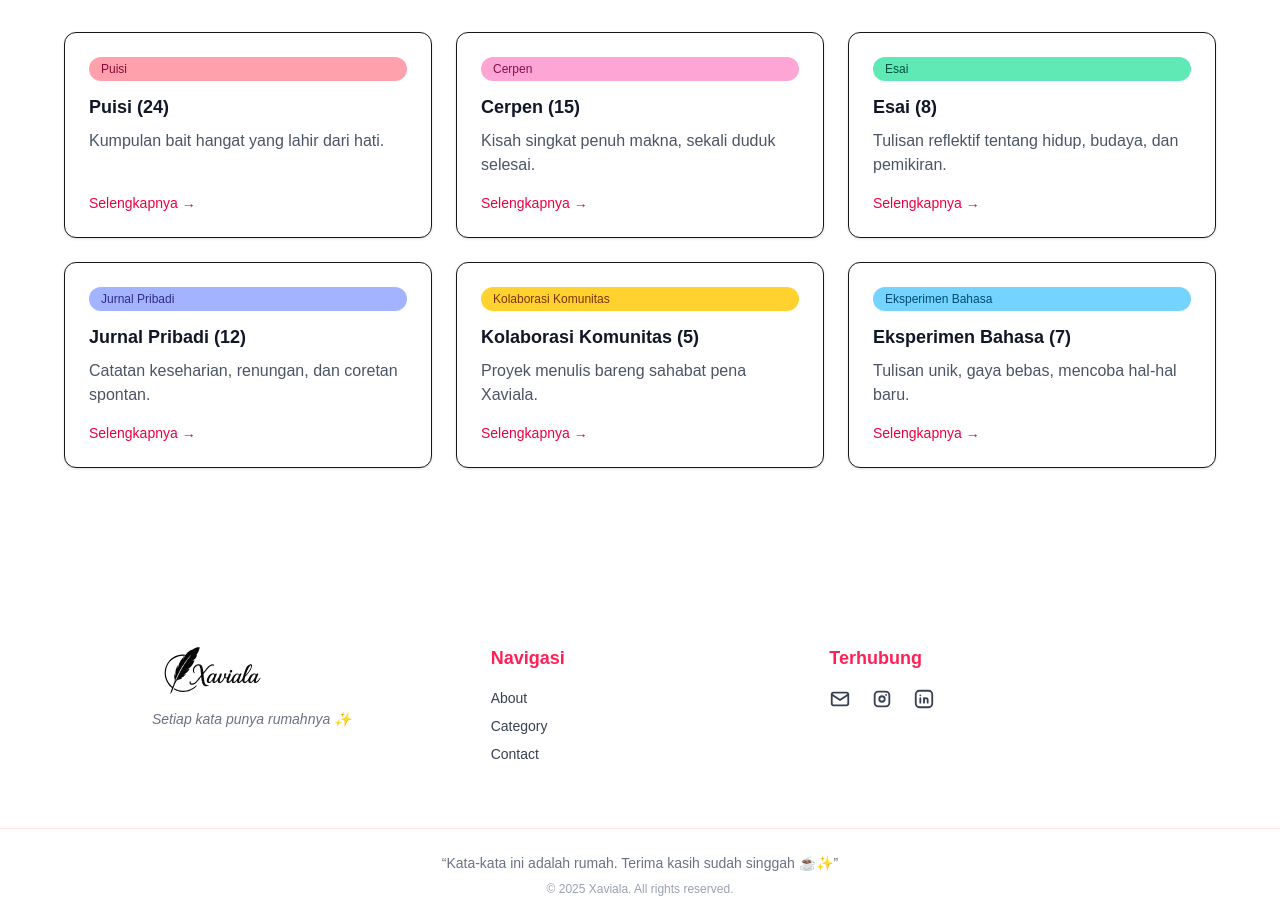
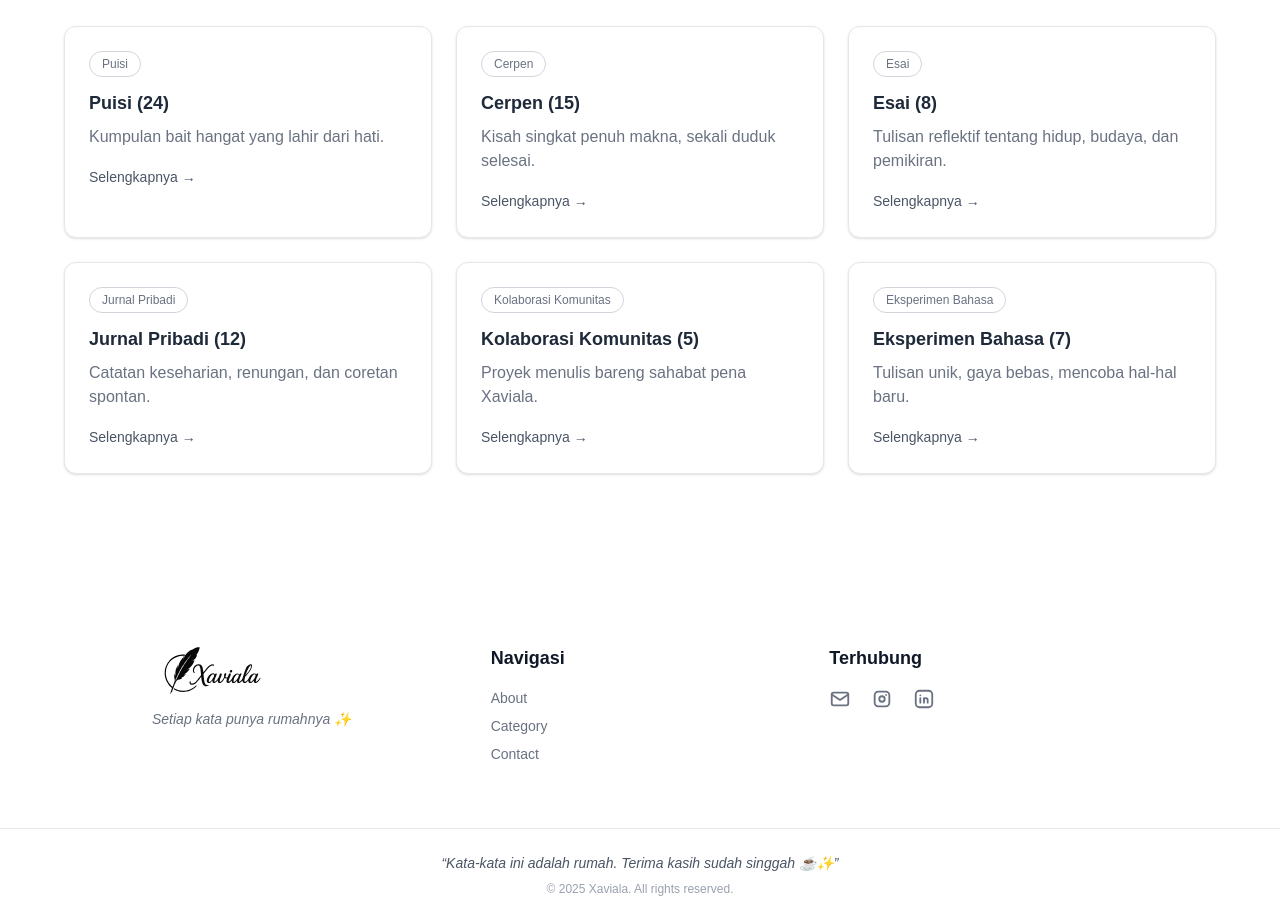
Before and after one commit to rezachairul/xaviala, a Next.js app: page / in a window 1280 px wide. Shown: the part 1020-1941 px from the top of the page. Built offline with nearby package versions, Linux system fonts and the light colour scheme.

Commit message:
`Refactor explore, footer, category and contact pages to use consistent color scheme and hover effects`

```diff
--- a/components/templates/Category.jsx
+++ b/components/templates/Category.jsx
@@ -1,22 +1,22 @@
 export default function Category() {
   const categories = [
-    { name: "Puisi", desc: "Kumpulan bait hangat yang lahir dari hati.", count: 24 },
-    { name: "Cerpen", desc: "Kisah singkat penuh makna, sekali duduk selesai.", count: 15 },
-    { name: "Esai", desc: "Tulisan reflektif tentang hidup, budaya, dan pemikiran.", count: 8 },
-    { name: "Jurnal Pribadi", desc: "Catatan keseharian, renungan, dan coretan spontan.", count: 12 },
-    { name: "Kolaborasi Komunitas", desc: "Proyek menulis bareng sahabat pena Xaviala.", count: 5 },
-    { name: "Eksperimen Bahasa", desc: "Tulisan unik, gaya bebas, mencoba hal-hal baru.", count: 7 },
+    { name: "Puisi", desc: "Kumpulan bait hangat yang lahir dari hati.", count: 24, color: "rose" },
+    { name: "Cerpen", desc: "Kisah singkat penuh makna, sekali duduk selesai.", count: 15, color: "pink" },
+    { name: "Esai", desc: "Tulisan reflektif tentang hidup, budaya, dan pemikiran.", count: 8, color: "emerald" },
+    { name: "Jurnal Pribadi", desc: "Catatan keseharian, renungan, dan coretan spontan.", count: 12, color: "indigo" },
+    { name: "Kolaborasi Komunitas", desc: "Proyek menulis bareng sahabat pena Xaviala.", count: 5, color: "amber" },
+    { name: "Eksperimen Bahasa", desc: "Tulisan unik, gaya bebas, mencoba hal-hal baru.", count: 7, color: "sky" },
   ];
 
   return (
     <section
       id="category"
-      className="w-full min-h-screen py-20 bg-gradient-to-b from-white to-pink-50 text-gray-800"
+      className="w-full min-h-screen py-20 bg-gradient-to-b from-white to-gray-50 text-gray-800"
     >
       <div className="max-w-7xl mx-auto px-6">
         {/* Header */}
         <div className="text-center mb-16">
-          <h1 className="text-4xl sm:text-5xl font-bold mb-4 bg-gradient-to-r from-rose-400 via-pink-500 to-amber-500 bg-clip-text text-transparent drop-shadow-sm">
+          <h1 className="text-4xl sm:text-5xl font-bold mb-4 text-gray-900">
             Kategori Tulisan
           </h1>
           <p className="text-gray-600 max-w-2xl mx-auto text-lg leading-relaxed">
@@ -25,18 +25,29 @@ export default function Category() {
             Jelajahi rumah kata ini, tempat imajinasi, cerita, dan rasa bertemu dengan kehangatan.
           </p>
         </div>
+
         {/* Grid Card */}
         <div className="grid sm:grid-cols-2 lg:grid-cols-3 gap-10">
           {categories.map((cat, i) => (
             <div
               key={i}
-              className="p-8 rounded-2xl shadow-md border border-gray-200 bg-white hover:shadow-xl hover:-translate-y-2 transition-all duration-300"
+              className={`
+                group p-8 rounded-2xl shadow-md border border-gray-200 bg-white
+                hover:shadow-xl hover:-translate-y-2 transition-all duration-300
+                hover:border-${cat.color}-300 hover:bg-${cat.color}-50
+              `}
             >
-              <h2 className="text-2xl font-semibold mb-2 text-gray-900">
+              <h2 className="text-2xl font-semibold mb-2 text-gray-900 group-hover:text-gray-800">
                 {cat.name}
               </h2>
               <p className="text-base text-gray-600 mb-4">{cat.desc}</p>
-              <span className="inline-block text-sm font-medium text-rose-600 bg-rose-50 px-3 py-1 rounded-full">
+              <span
+                className={`
+                  inline-block text-sm font-medium px-3 py-1 rounded-full
+                  bg-gray-100 text-gray-600 border border-gray-300
+                  group-hover:bg-${cat.color}-100 group-hover:text-${cat.color}-700 group-hover:border-${cat.color}-300
+                `}
+              >
                 {cat.count} tulisan
               </span>
             </div>
--- a/components/templates/Explore.jsx
+++ b/components/templates/Explore.jsx
@@ -1,10 +1,10 @@
 const categories = [
-  { name: "Puisi", desc: "Kumpulan bait hangat yang lahir dari hati.", count: 24, color: "bg-rose-300 text-rose-900" },
-  { name: "Cerpen", desc: "Kisah singkat penuh makna, sekali duduk selesai.", count: 15, color: "bg-pink-300 text-pink-900" },
-  { name: "Esai", desc: "Tulisan reflektif tentang hidup, budaya, dan pemikiran.", count: 8, color: "bg-emerald-300 text-emerald-900" },
-  { name: "Jurnal Pribadi", desc: "Catatan keseharian, renungan, dan coretan spontan.", count: 12, color: "bg-indigo-300 text-indigo-900" },
-  { name: "Kolaborasi Komunitas", desc: "Proyek menulis bareng sahabat pena Xaviala.", count: 5, color: "bg-amber-300 text-amber-900" },
-  { name: "Eksperimen Bahasa", desc: "Tulisan unik, gaya bebas, mencoba hal-hal baru.", count: 7, color: "bg-sky-300 text-sky-900" },
+  { name: "Puisi", desc: "Kumpulan bait hangat yang lahir dari hati.", count: 24, hover: "hover:bg-rose-100 hover:border-rose-300 hover:text-rose-700" },
+  { name: "Cerpen", desc: "Kisah singkat penuh makna, sekali duduk selesai.", count: 15, hover: "hover:bg-pink-100 hover:border-pink-300 hover:text-pink-700" },
+  { name: "Esai", desc: "Tulisan reflektif tentang hidup, budaya, dan pemikiran.", count: 8, hover: "hover:bg-emerald-100 hover:border-emerald-300 hover:text-emerald-700" },
+  { name: "Jurnal Pribadi", desc: "Catatan keseharian, renungan, dan coretan spontan.", count: 12, hover: "hover:bg-indigo-100 hover:border-indigo-300 hover:text-indigo-700" },
+  { name: "Kolaborasi Komunitas", desc: "Proyek menulis bareng sahabat pena Xaviala.", count: 5, hover: "hover:bg-amber-100 hover:border-amber-300 hover:text-amber-700" },
+  { name: "Eksperimen Bahasa", desc: "Tulisan unik, gaya bebas, mencoba hal-hal baru.", count: 7, hover: "hover:bg-sky-100 hover:border-sky-300 hover:text-sky-700" },
 ];
 
 export default function Explore() {
@@ -14,7 +14,7 @@ export default function Explore() {
       className="min-h-screen flex flex-col items-center justify-center py-12 px-6 bg-white"
     >
       <h1 className="text-3xl font-bold mb-4 text-gray-900">Jelajahi Karya</h1>
-      <p className="text-gray-700 mb-10 max-w-2xl text-center">
+      <p className="text-gray-600 mb-10 max-w-2xl text-center">
         Kumpulan tulisan, catatan, dan karya random ala Xaviala.
         Kadang serius, kadang ngalor-ngidul, tapi selalu dari hati.
       </p>
@@ -23,20 +23,20 @@ export default function Explore() {
         {categories.map((cat, idx) => (
           <div
             key={idx}
-            className="p-6 border rounded-xl shadow-sm hover:shadow-md transition bg-white flex flex-col"
+            className={`p-6 border border-gray-200 rounded-xl shadow-sm transition-all duration-300 bg-white group ${cat.hover}`}
           >
             <span
-              className={`inline-block text-xs px-3 py-1 rounded-full mb-3 font-medium ${cat.color}`}
+              className={`inline-block text-xs px-3 py-1 rounded-full mb-3 font-medium border border-gray-300 text-gray-500 transition-colors duration-300 group-hover:text-current group-hover:border-transparent`}
             >
               {cat.name}
             </span>
-            <h2 className="text-lg font-semibold mb-2 text-gray-900">
+            <h2 className="text-lg font-semibold mb-2 text-gray-800 group-hover:text-current">
               {cat.name} ({cat.count})
             </h2>
-            <p className="text-gray-600 mb-4 flex-grow">{cat.desc}</p>
+            <p className="text-gray-500 mb-4">{cat.desc}</p>
             <a
               href="#"
-              className="text-sm font-medium text-rose-600 hover:text-rose-800 transition"
+              className="text-sm font-medium text-gray-600 group-hover:text-current transition-colors"
             >
               Selengkapnya →
             </a>
--- a/components/templates/Footer.jsx
+++ b/components/templates/Footer.jsx
@@ -27,20 +27,20 @@ export default function Footer() {
 
         {/* Quick Links */}
         <div>
-          <h3 className="text-lg font-semibold text-rose-500">Navigasi</h3>
+          <h3 className="text-lg font-semibold text-gray-900">Navigasi</h3>
           <ul className="mt-4 space-y-2 text-sm">
             <li>
-              <a href="/public/about" className="hover:text-rose-600 transition">
+              <a href="/public/about" className="text-gray-500 hover:text-rose-600 transition">
                 About
               </a>
             </li>
             <li>
-              <a href="/public/category" className="hover:text-rose-600 transition">
+              <a href="/public/category" className="text-gray-500 hover:text-rose-600 transition">
                 Category
               </a>
             </li>
             <li>
-              <a href="/public/contact" className="hover:text-rose-600 transition" >
+              <a href="/public/contact" className="text-gray-500 hover:text-rose-600 transition">
                 Contact
               </a>
             </li>
@@ -49,15 +49,31 @@ export default function Footer() {
 
         {/* Social */}
         <div>
-          <h3 className="text-lg font-semibold text-rose-500">Terhubung</h3>
+          <h3 className="text-lg font-semibold text-gray-900">Terhubung</h3>
           <div className="flex justify-center md:justify-start gap-5 mt-4">
-            <a href="mailto:laulakn@gmail.com" aria-label="Email" className="hover:text-rose-600 transition">
+            <a
+              href="mailto:laulakn@gmail.com"
+              aria-label="Email"
+              className="text-gray-500 hover:text-rose-600 transition-transform transform hover:scale-110"
+            >
               <IconMail size={22} />
             </a>
-            <a href="https://www.instagram.com/laulakn/" target="_blank" rel="noopener noreferrer" aria-label="Instagram" className="hover:text-rose-600 transition">
+            <a
+              href="https://www.instagram.com/laulakn/"
+              target="_blank"
+              rel="noopener noreferrer"
+              aria-label="Instagram"
+              className="text-gray-500 hover:text-pink-500 transition-transform transform hover:scale-110"
+            >
               <IconBrandInstagram size={22} />
             </a>
-            <a href="https://www.linkedin.com/in/laulakn/" target="_blank" rel="noopener noreferrer" aria-label="LinkedIn" className="hover:text-rose-600 transition">
+            <a
+              href="https://www.linkedin.com/in/laulakn/"
+              target="_blank"
+              rel="noopener noreferrer"
+              aria-label="LinkedIn"
+              className="text-gray-500 hover:text-indigo-600 transition-transform transform hover:scale-110"
+            >
               <IconBrandLinkedin size={22} />
             </a>
           </div>
@@ -65,8 +81,8 @@ export default function Footer() {
       </div>
 
       {/* Bottom */}
-      <div className="text-center py-6 border-t border-rose-100">
-        <p className="text-sm text-gray-500">
+      <div className="text-center py-6 border-t border-gray-200">
+        <p className="text-sm italic text-gray-600">
           “Kata-kata ini adalah rumah. Terima kasih sudah singgah ☕✨”
         </p>
         <p className="mt-2 text-xs text-gray-400">
```
Also changed, not shown: components/templates/Contact.jsx (+11 -8 lines).
